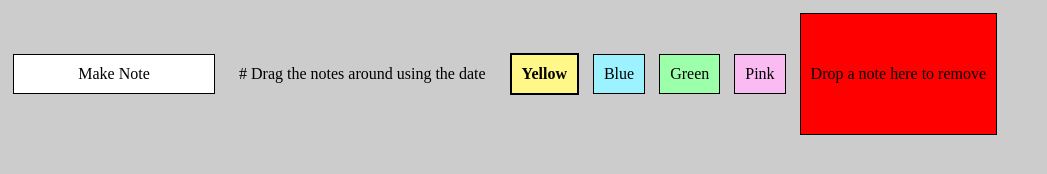
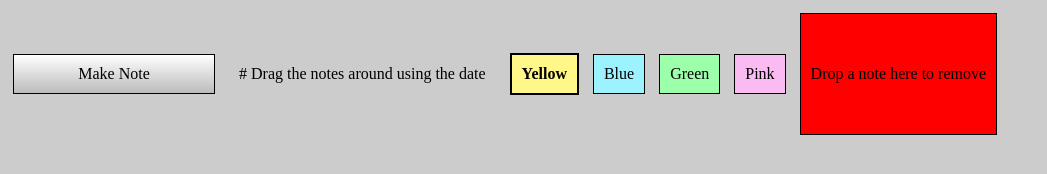
Before and after one commit to andykingking/50apps-Projects, a plain HTML site: page week4/index.html in a window 1280 px wide. Shown: the whole page, without its empty margins (0-1047 px from the left). Drawn offline with nearby package versions, Linux system fonts and the light colour scheme.

Commit message:
Week4 Webkit fancy bits

```diff
--- a/week4/main.css
+++ b/week4/main.css
@@ -4,6 +4,7 @@ body {
 #make {
 	background: #ffffff;
 	background: -moz-linear-gradient(top, #ffffff, #bbbbbb);
+	background: -webkit-linear-gradient(top, #ffffff, #bbbbbb);
 	border: 1px solid black;
 	-moz-border-radius: 1px;
 	padding: 10px;
```
